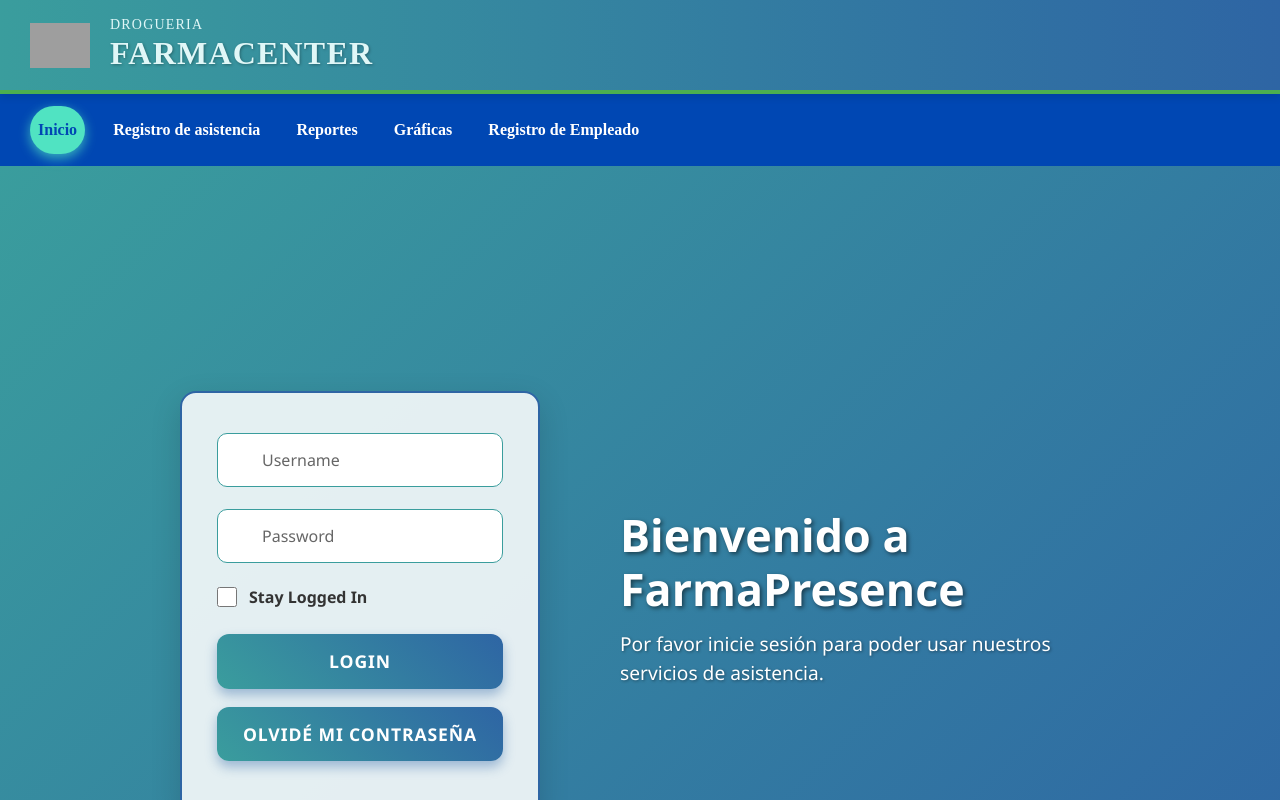
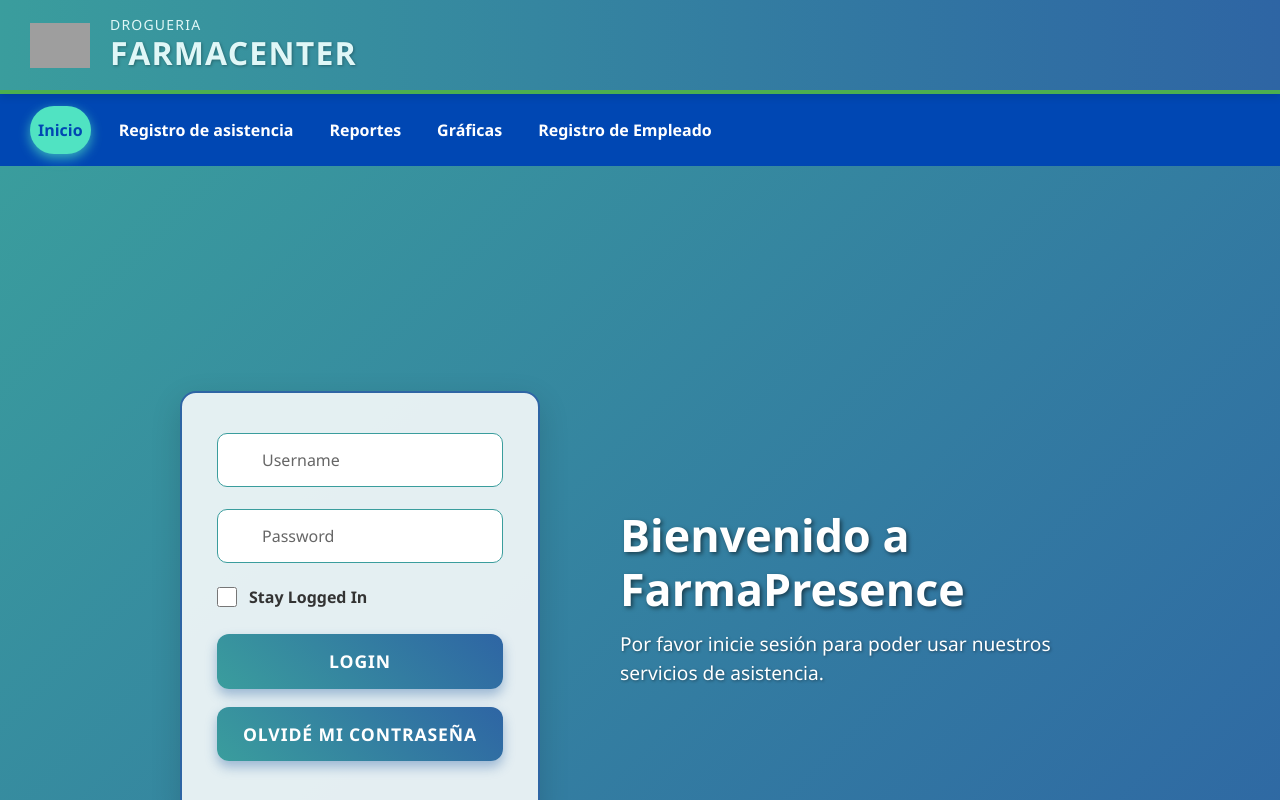
Before and after one commit to Auder20/FarmaPresence, an Angular app in the folder frontend/: page /login in a window 1280 px wide. Shown: the top 800 px of the page. Built offline with nearby package versions, Linux system fonts and the light colour scheme; grey boxes are pictures that could not be loaded; some icons are missing.

Commit message:
version 1.9.7

```diff
--- a/frontend/src/app/components/header/header.component.css
+++ b/frontend/src/app/components/header/header.component.css
@@ -32,7 +32,7 @@
 }
 
 .title h5 {
-    font-family: 'Times New Roman', Times, serif;
+ font-family: 'Segoe UI', Tahoma, Geneva, Verdana, sans-serif;
     font-size: 14px;
     font-weight: normal;
     margin: 0;
@@ -41,7 +41,7 @@
 }
 
 .title h2 {
-    font-family: 'Times New Roman', Times, serif;
+ font-family: 'Segoe UI', Tahoma, Geneva, Verdana, sans-serif;
     font-size: 32px;
     font-weight: bold;
     margin: 0;
@@ -96,7 +96,7 @@
 }
 
 .nav-link {
-    font-family: 'Times New Roman', Times, serif;
+ font-family: 'Segoe UI', Tahoma, Geneva, Verdana, sans-serif;
     display: block;
     padding: 12px 20px;
     text-decoration: none;
@@ -188,7 +188,7 @@
     padding: 14px 20px;
     text-decoration: none;
     display: block;
-    font-family: 'Times New Roman', Times, serif;
+     font-family: 'Segoe UI', Tahoma, Geneva, Verdana, sans-serif;
     font-weight: 600;
     transition: background-color 0.3s ease;
 }
--- a/frontend/src/app/components/header/header.component.html
+++ b/frontend/src/app/components/header/header.component.html
@@ -9,6 +9,7 @@
     </div>
   </div>
 </header>
+<link href="https://cdn.jsdelivr.net/npm/bootstrap-icons@1.10.5/font/bootstrap-icons.css" rel="stylesheet">
 
 <nav class="navbar navbar-expand-lg navbar-custom">
 
@@ -78,7 +79,7 @@
         href="#"
         (click)="toggleDropdown(); $event.preventDefault()"
       >
-        <span class="user-icon">&#x1F464;</span>
+        <i class="bi bi-person"></i>
         {{ username }}
         <span class="caret">&#x25BE;</span>
       </a>
--- a/frontend/src/app/components/registro-asistencia/registro-asistencia.component.ts
+++ b/frontend/src/app/components/registro-asistencia/registro-asistencia.component.ts
@@ -1,13 +1,6 @@
+// ts de registro de asistencias mediante reporte
 import { Component, OnInit } from '@angular/core';
-import { RegistroAsistenciaService } from '../../services/registro-asistencia.service';
-
-interface Reporte {
-  nombre: string;
-  fecha: string;
-  hora: string;
-  estado: 'Presente' | 'Tarde' | 'Ausente';
-  motivo?: string;
-}
+import { ReporteService, Reporte } from '../../services/reporte.service';
 
 @Component({
   selector: 'app-registro-asistencia',
@@ -21,24 +14,19 @@ export class RegistroAsistenciaComponent implements OnInit {
   nuevoMotivo: string = '';
   mostrarMotivo: boolean = false;
 
-  constructor(private registroAsistenciaService: RegistroAsistenciaService) {}
+  constructor(private reporteService: ReporteService) {}
 
   ngOnInit(): void {
     this.actualizarRegistros();
   }
 
   actualizarRegistros(): void {
-    this.registroAsistenciaService.getRegistros().subscribe({
-      next: (datos) => {
-        this.registros = datos.sort((a, b) => {
+    const datos = this.reporteService.getReportes();
+
+    this.registros = [...datos].sort((a, b) => {
       const fechaHoraA = new Date(`${a.fecha}T${a.hora}`);
       const fechaHoraB = new Date(`${b.fecha}T${b.hora}`);
       return fechaHoraB.getTime() - fechaHoraA.getTime();
-        });
-      },
-      error: (error) => {
-        console.error('Error obteniendo registros:', error);
-      }
     });
   }
 
@@ -50,10 +38,7 @@ export class RegistroAsistenciaComponent implements OnInit {
   }
 
   registrarAsistencia(): void {
-    if (!this.nuevoNombre.trim()) {
-      alert('Por favor, ingrese el nombre.');
-      return;
-    }
+    if (!this.nuevoNombre.trim()) return;
     if (this.mostrarMotivo && !this.nuevoMotivo.trim()) {
       alert('Por favor, ingrese el motivo para el estado seleccionado.');
       return;
@@ -68,19 +53,14 @@ export class RegistroAsistenciaComponent implements OnInit {
       motivo: this.nuevoMotivo.trim() || undefined
     };
 
-    this.registroAsistenciaService.registrarAsistencia(nuevoRegistro).subscribe({
-      next: () => {
-        alert('Asistencia registrada correctamente');
+    const actuales = this.reporteService.getReportes();
+    this.reporteService.setReportes([...actuales, nuevoRegistro]);
+
     this.nuevoNombre = '';
     this.nuevoEstado = 'Presente';
     this.nuevoMotivo = '';
     this.mostrarMotivo = false;
+
     this.actualizarRegistros();
-      },
-      error: (error) => {
-        console.error('Error al registrar asistencia:', error);
-        alert('Error al registrar asistencia');
-      }
-    });
   }
 }
--- a/frontend/src/app/components/reportes/reportes.component.ts
+++ b/frontend/src/app/components/reportes/reportes.component.ts
@@ -32,7 +32,8 @@ export class ReportesComponent implements OnInit {
       { nombre: 'Andrés Suárez', fecha: '2025-05-10', hora: '-', estado: 'Ausente' },
       { nombre: 'Carlos Ruiz', fecha: '2025-05-09', hora: '9:00', estado: 'Tarde' },
       { nombre: 'Laura Gómez', fecha: '2025-05-10', hora: '7:50', estado: 'Presente' },
-      { nombre: 'Juan Pérez', fecha: '2025-05-11', hora: '-', estado: 'Ausente' }
+      { nombre: 'Juan Pérez', fecha: '2025-05-11', hora: '-', estado: 'Ausente' },
+      { nombre: 'Guillermo Humanez', fecha: '2025-05-20', hora: '-', estado: 'Ausente' },
     ];
 
     // Guardar en el servicio para que GraficasComponent lo use
```
Lines whose indentation alone changed are shown as unchanged.
